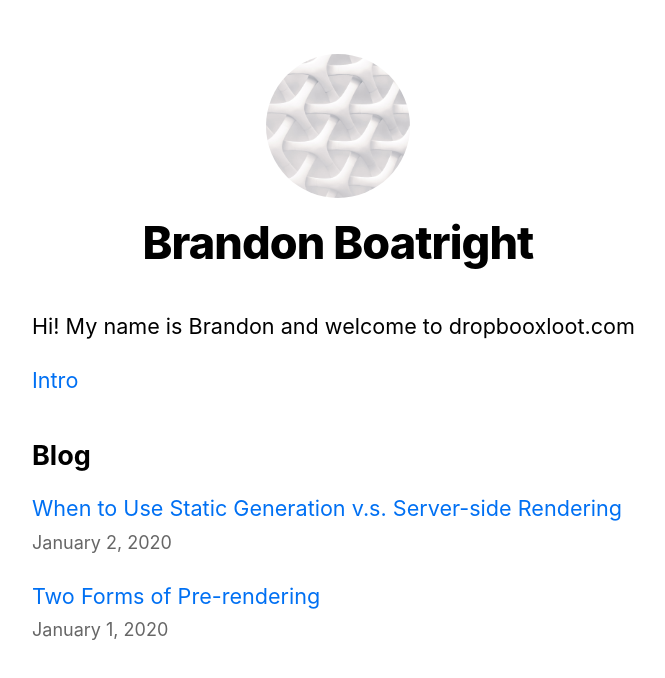
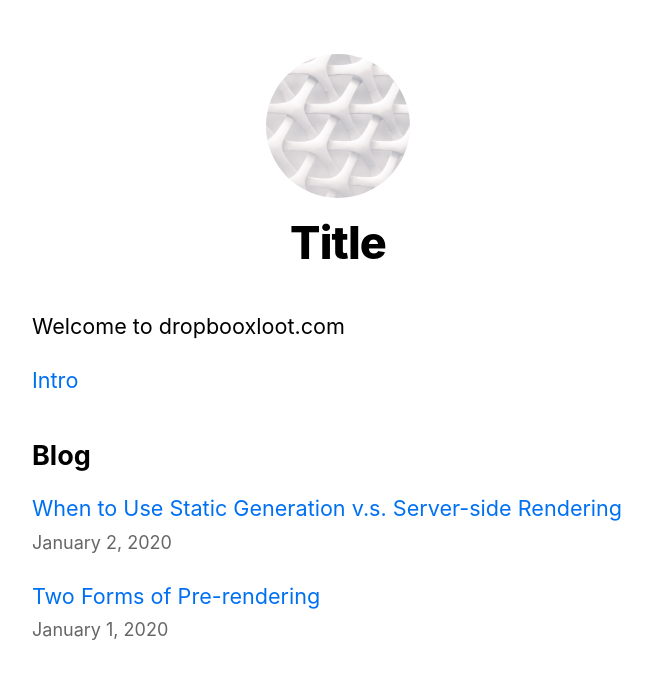
Before and after one commit to bboatright013/dropboxloot, a Next.js app: page / in a window 1280 px wide. Shown: the top 678 px of the page, without its empty margins (302-967 px from the left). Built offline with nearby package versions, Linux system fonts and the light colour scheme.

Commit message:
removing some of the walkthrough elements for live

```diff
--- a/components/layout.js
+++ b/components/layout.js
@@ -4,7 +4,7 @@ import styles from './layout.module.css'
 import utilStyles from '../styles/utils.module.css'
 import Link from 'next/link'
 
-const name = 'Brandon Boatright'
+const name = 'Title'
 export const siteTitle = 'Next.js Sample Website'
 
 export default function Layout({ children, home }) {
--- a/pages/index.js
+++ b/pages/index.js
@@ -20,7 +20,7 @@ export default function Home({ allPostsData }) {
         <title>{siteTitle}</title>
       </Head>
       <section className={utilStyles.headingMd}>
-        <p>Hi! My name is Brandon and welcome to dropbooxloot.com</p>
+        <p>Welcome to dropbooxloot.com</p>
         <p>
           <Link href="/posts/first-post">Intro</Link>
         </p>
```
